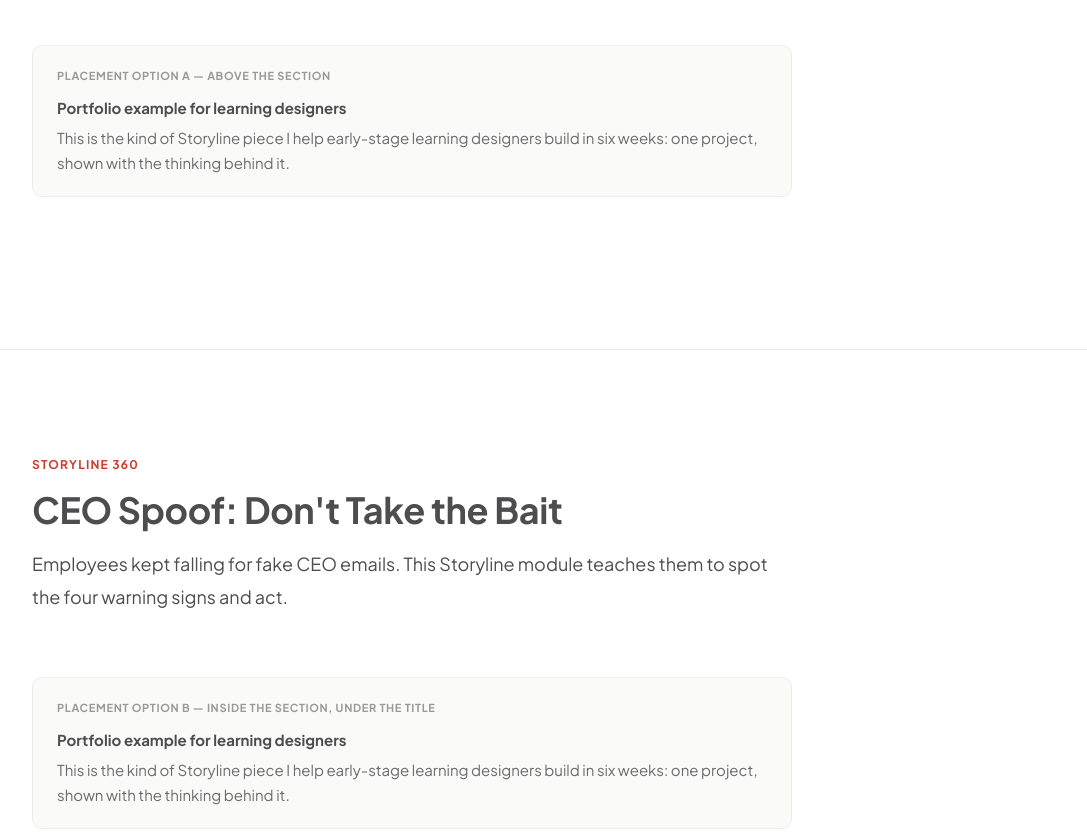
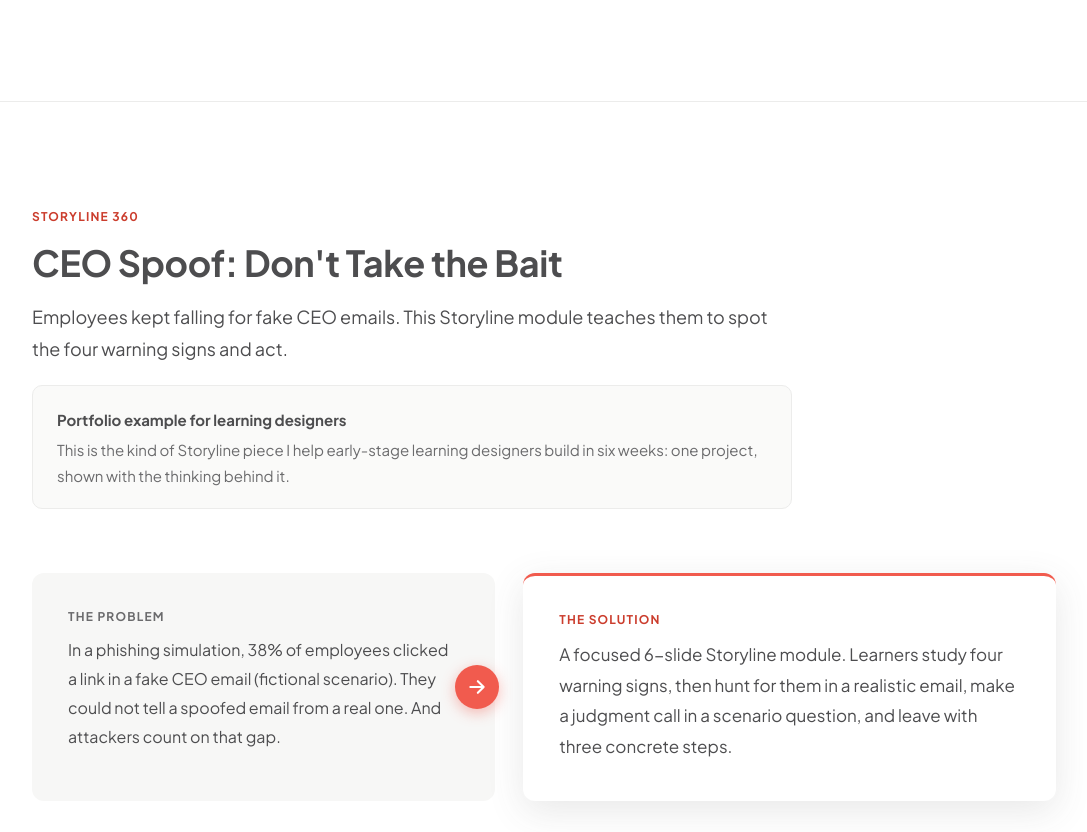
Before and after one commit to georgvolmer/georgvolmer-website, a plain HTML site: page portfolio.html in a window 1280 px wide. Shown: the part 829-1661 px from the top of the page, without its empty margins (96-1183 px from the left). Drawn offline with Linux system fonts and the light colour scheme.

Commit message:
Finalize context box: keep placement B only, fix spacing
Remove placement option A and the dev-only comparison labels now that
option B (under the title/one-liner, above "The problem") is the chosen
placement. Tighten the gap above the box to the one-liner (via a scoped
.project-intro--tight modifier) and widen the gap below it before "The
problem", so the box reads as context for the whole project rather than
an intro to the problem statement.

```diff
--- a/assets/portfolio.css
+++ b/assets/portfolio.css
@@ -125,25 +125,20 @@ a:hover {
   margin-bottom: 64px;
 }
 
+.project-intro--tight {
+  margin-bottom: 20px;
+}
+
 /* ---- Context box (aside) ---- */
 
 .context-box {
   max-width: 760px;
-  margin-top: 48px;
-  margin-bottom: 48px;
+  margin-top: 0;
+  margin-bottom: 64px;
   padding: 20px 24px;
   background: #FAFAF9;
   border: 1px solid #ECECEB;
   border-radius: 10px;
-}
-
-.context-box-flag {
-  margin: 0 0 8px;
-  font-size: 0.6875rem;
-  font-weight: 700;
-  letter-spacing: 0.06em;
-  text-transform: uppercase;
-  color: #999999;
 }
 
 .context-box-title {
--- a/portfolio.html
+++ b/portfolio.html
@@ -83,28 +83,19 @@
 
       </div>
 
-      <!-- Placement option A — for comparison, remove the label and whichever option isn't kept -->
-      <aside class="context-box">
-        <p class="context-box-flag">Placement option A — above the section</p>
-        <p class="context-box-title">Portfolio example for learning designers</p>
-        <p class="context-box-text">This is the kind of Storyline piece I help early-stage learning designers build in six weeks: one project, shown with the thinking behind it.</p>
-      </aside>
-
     </section>
 
     <!-- ===== Project 1: CEO Spoof ===== -->
     <section id="ceo-spoof" class="project">
       <div class="container">
 
-        <div class="project-intro">
+        <div class="project-intro project-intro--tight">
           <p class="kicker">Storyline 360</p>
           <h2 class="project-title">CEO Spoof: Don't Take the Bait</h2>
           <p class="project-lede">Employees kept falling for fake CEO emails. This Storyline module teaches them to spot the four warning signs and act.</p>
         </div>
 
-        <!-- Placement option B — for comparison, remove the label and whichever option isn't kept -->
         <aside class="context-box">
-          <p class="context-box-flag">Placement option B — inside the section, under the title</p>
           <p class="context-box-title">Portfolio example for learning designers</p>
           <p class="context-box-text">This is the kind of Storyline piece I help early-stage learning designers build in six weeks: one project, shown with the thinking behind it.</p>
         </aside>
```
